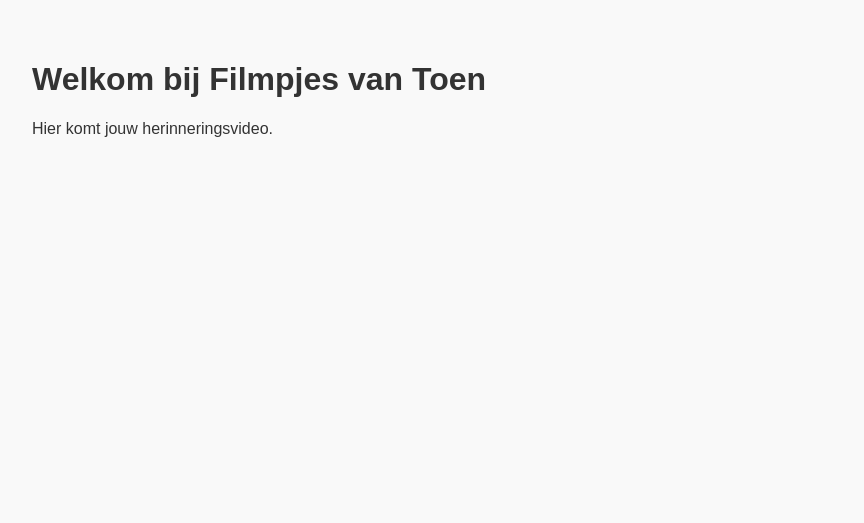
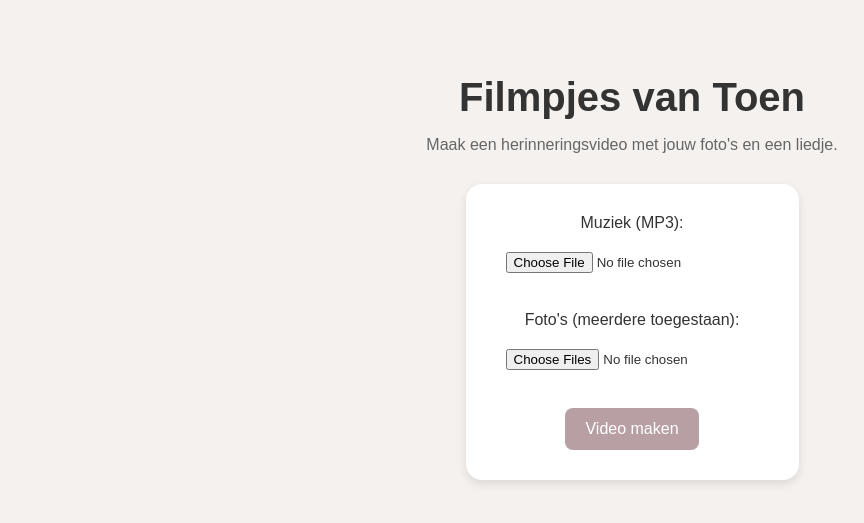
Before and after one commit to Momentsof25/filmpjes-van-toen, a Flask app: page / in a window 1280 px wide. Shown: the top 523 px of the page, without its empty margins (8-872 px from the left). Run offline with Flask 3, Linux system fonts and the light colour scheme.

Commit message:
Update index.html

```diff
--- a/templates/index.html
+++ b/templates/index.html
@@ -1,13 +1,61 @@
-
 <!DOCTYPE html>
-<html lang="en">
+<html lang="nl">
 <head>
     <meta charset="UTF-8">
     <title>Filmpjes van Toen</title>
-    <link rel="stylesheet" href="/static/style.css">
+    <style>
+        body {
+            font-family: Arial, sans-serif;
+            background-color: #f4f1ee;
+            color: #333;
+            text-align: center;
+            padding: 40px;
+        }
+        h1 {
+            font-size: 2.5em;
+            margin-bottom: 10px;
+        }
+        p {
+            color: #666;
+            margin-bottom: 30px;
+        }
+        form {
+            background-color: white;
+            padding: 30px;
+            border-radius: 16px;
+            box-shadow: 0 4px 10px rgba(0,0,0,0.1);
+            display: inline-block;
+        }
+        input[type="file"] {
+            margin: 10px 0;
+            padding: 10px;
+        }
+        button {
+            background-color: #b89fa4;
+            color: white;
+            border: none;
+            padding: 12px 20px;
+            font-size: 1em;
+            border-radius: 8px;
+            cursor: pointer;
+        }
+        button:hover {
+            background-color: #a5888d;
+        }
+    </style>
 </head>
 <body>
-    <h1>Welkom bij Filmpjes van Toen</h1>
-    <p>Hier komt jouw herinneringsvideo.</p>
+    <h1>Filmpjes van Toen</h1>
+    <p>Maak een herinneringsvideo met jouw foto's en een liedje.</p>
+
+    <form method="POST" action="/generate" enctype="multipart/form-data">
+        <label>Muziek (MP3):</label><br>
+        <input type="file" name="audio" accept=".mp3" required><br><br>
+
+        <label>Foto's (meerdere toegestaan):</label><br>
+        <input type="file" name="images" accept="image/*" multiple required><br><br>
+
+        <button type="submit">Video maken</button>
+    </form>
 </body>
 </html>
```
